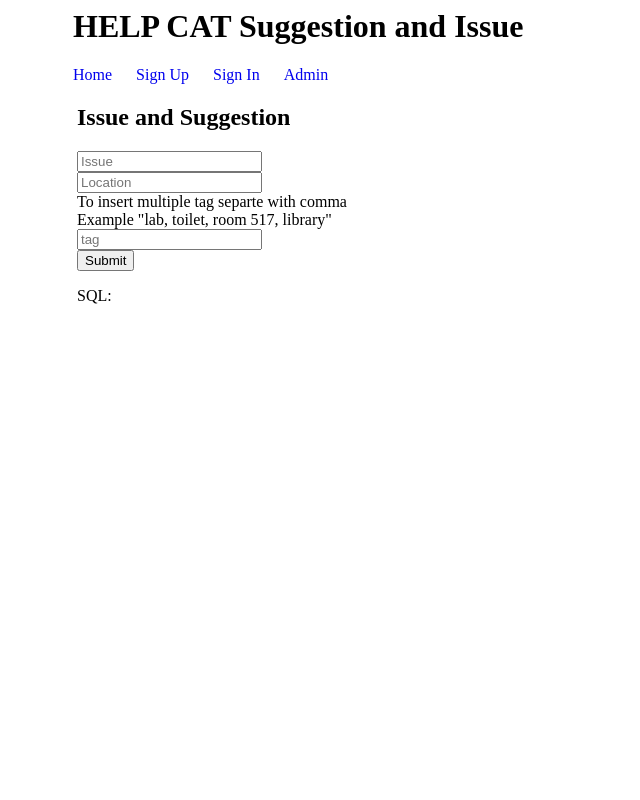
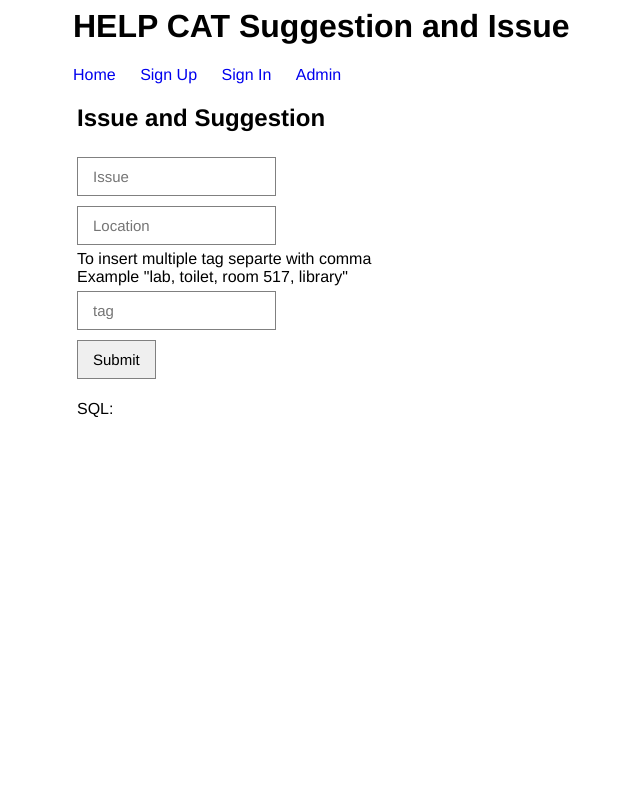
Before and after one commit to joevo2/helpcat, a PHP site: page / in a window 1280 px wide. Shown: the whole page, without its empty margins (63-703 px from the left). Run offline with PHP 8.4, Linux system fonts and the light colour scheme; data that the repository does not hold is empty.

Commit message:
working on sign in

```diff
--- a/style.css
+++ b/style.css
@@ -1,4 +1,5 @@
 * {
+  font-family: Helvetica;
   -webkit-box-sizing: border-box;
      -moz-box-sizing: border-box;
           box-sizing: border-box;
@@ -22,6 +23,13 @@ nav ul {
   padding: 0;
 }
 
+form input{
+  border: 1px solid gray;
+  padding: 10px 15px;
+  margin: 5px auto;
+  font-size: 15px;
+}
+
 main {
   max-width: 1000px;
   margin: 0 auto;
```
Also changed, not shown: signin.php (+25 -1 lines), signup.php (+7 -1 lines).
